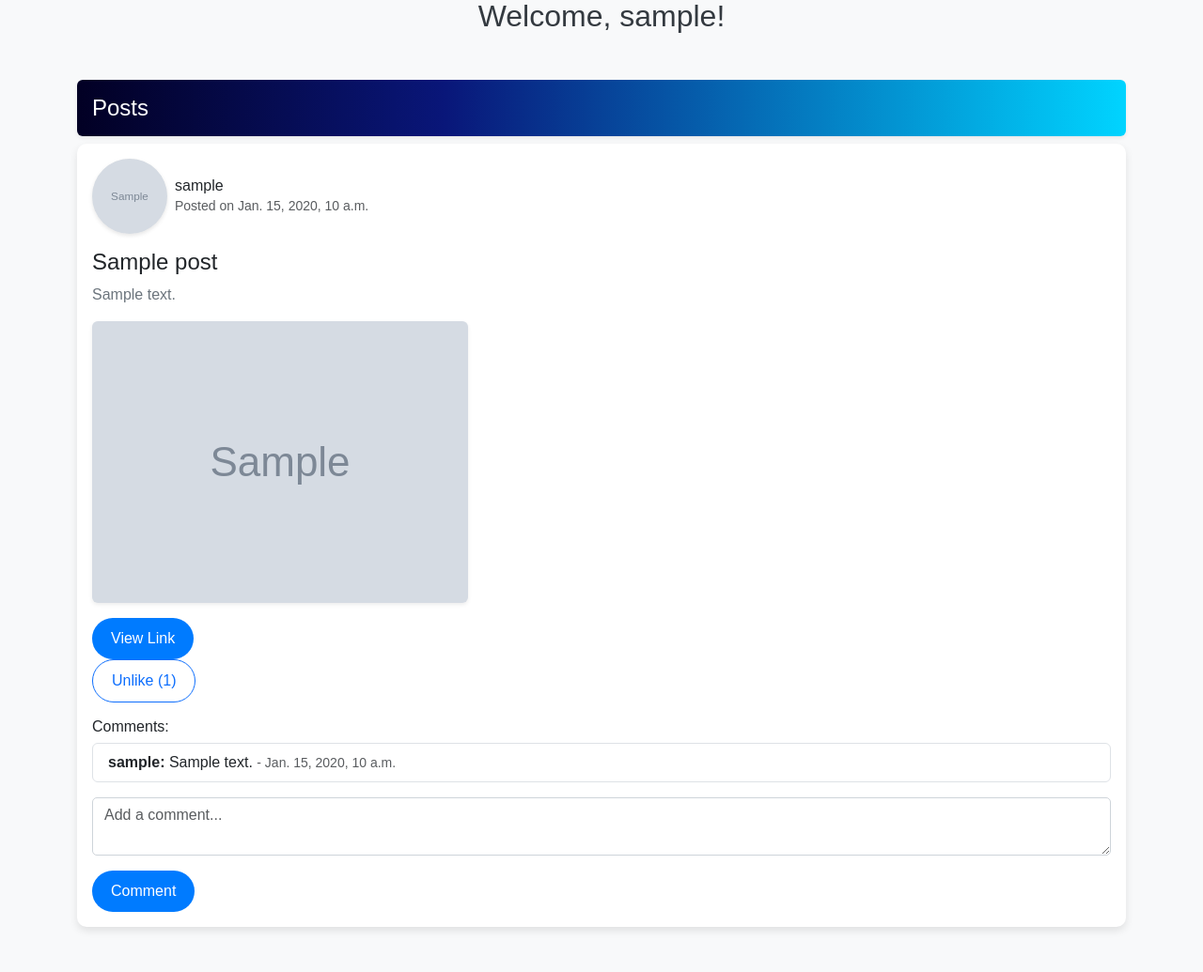
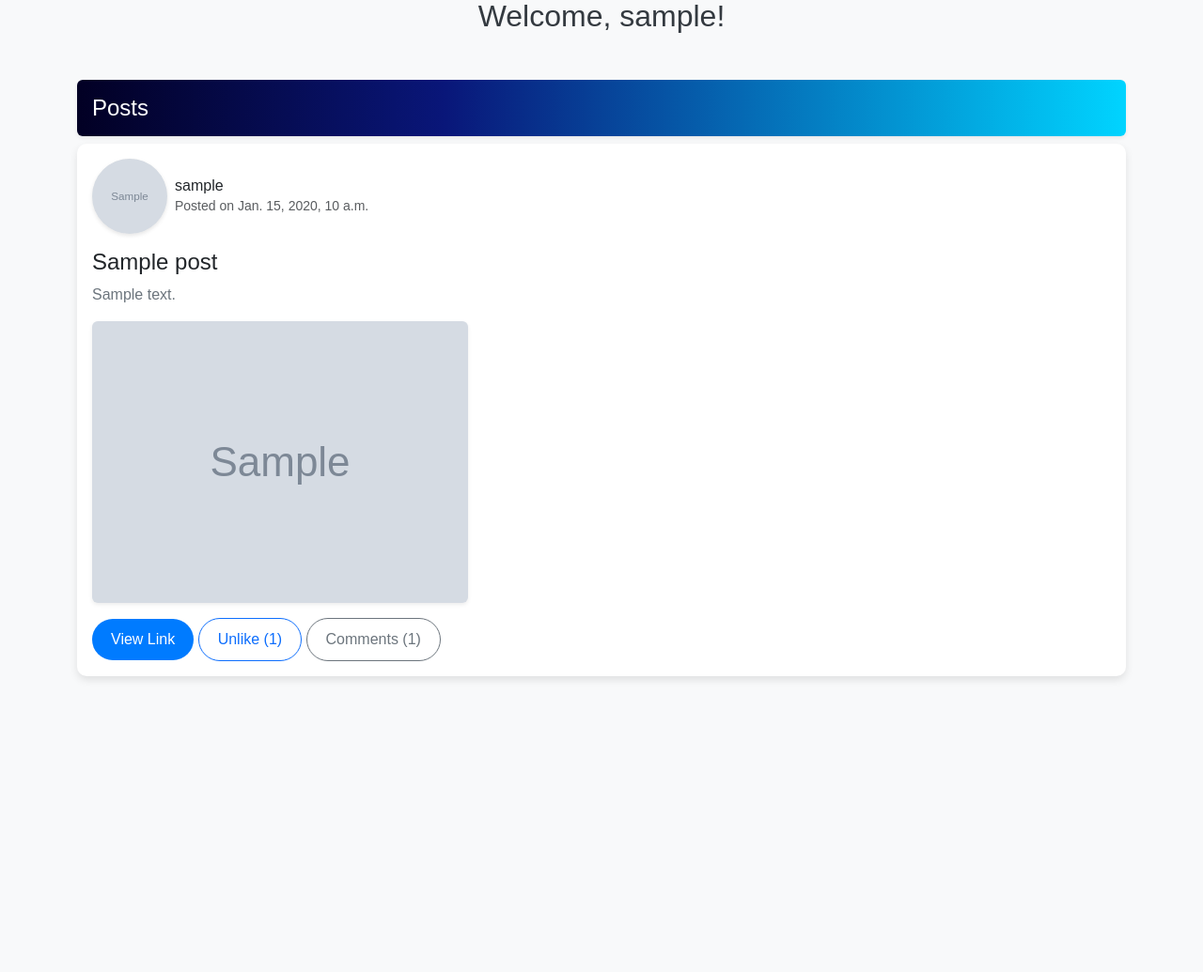
Before and after one commit to AmeriK88/Red-social-Django-XLang, a Django app: page / in a window 1280 px wide. Shown: the part 186-1221 px from the top of the page at 94% size. After the commit the page ends 910 px from the top, so only its background shows below. Run offline with Django 5.2, Linux system fonts and the light colour scheme; a user stored in the database is signed in; tables that the repository leaves empty hold one stand-in row (values such as "Sample post"); grey boxes marked "Sample" are stand-in pictures; some libraries are stand-ins or nearby versions.

Commit message:
Comentarios y likes implementado

```diff
--- a/posts/models.py
+++ b/posts/models.py
@@ -25,3 +25,12 @@ class Comment(models.Model):
 
     def __str__(self):
         return f'Comment by {self.user.username} on {self.post.title}'
+
+class FriendshipRequest(models.Model):
+    from_user = models.ForeignKey(settings.AUTH_USER_MODEL, related_name='friendship_requests_sent', on_delete=models.CASCADE)
+    to_user = models.ForeignKey(settings.AUTH_USER_MODEL, related_name='friendship_requests_received', on_delete=models.CASCADE)
+    created_at = models.DateTimeField(auto_now_add=True)
+    accepted = models.BooleanField(default=False)
+
+    def __str__(self):
+        return f"{self.from_user} to {self.to_user}"
--- a/static/css/styles.css
+++ b/static/css/styles.css
@@ -128,12 +128,20 @@ body {
     width: 80px;
     height: 80px;
     border-radius: 50%;
-    object-fit:inherit;
+    object-fit:cover;
     background-color: #f0f0f0; /* color de fondo para mejorar la estética */
     background-size: cover;
     background-position: center;
     box-shadow: 0 2px 4px rgba(0, 0, 0, 0.1);
 }
+
+.miniature-comment-picture {
+    width: 40px;
+    height: 40px;
+    border-radius: 50%;
+    object-fit: cover;
+}
+
 
 /* Extra style responsive */
 @media (max-width: 992px) {
--- a/users/templates/users/home.html
+++ b/users/templates/users/home.html
@@ -7,6 +7,7 @@
     <h1 class="display-4">Welcome to XLang!</h1>
     <h2 class="mt-4">Welcome, {{ user.username }}!</h2>
 </div>
+
 <!-- Posts del perfil y de los contactos -->
 <h3 class="card-title mt-5 p-3 bg-custom text-white rounded shadow-sm">Posts</h3>
 
@@ -35,7 +36,7 @@
                 {% endif %}
 
                 <!-- Like/Unlike Button -->
-                <form action="{% url 'like_post' post.pk %}" method="POST">
+                <form action="{% url 'like_post' post.pk %}" method="POST" class="d-inline">
                     {% csrf_token %}
                     <button type="submit" class="btn btn-outline-primary">
                         {% if user in post.likes.all %}
@@ -48,12 +49,21 @@
                 </form>
 
                 <!-- Comment Section -->
-                <h6 class="mt-3">Comments:</h6>
+                <a class="btn btn-outline-secondary" data-bs-toggle="collapse" href="#comments-{{ post.pk }}" role="button" aria-expanded="false" aria-controls="comments-{{ post.pk }}">
+                    Comments ({{ post.comments.count }})
+                </a>
+
+                <div class="collapse mt-3" id="comments-{{ post.pk }}">
                     <ul class="list-group mb-3">
                         {% for comment in post.comments.all %}
-                        <li class="list-group-item">
-                            <strong>{{ comment.user.username }}:</strong> {{ comment.content }}
-                            <small class="text-muted"> - {{ comment.created_at }}</small>
+                            <li class="list-group-item d-flex align-items-start">
+                                <!-- Imagen de perfil del usuario que hizo el comentario -->
+                                <img src="{{ comment.user.profile_picture.url }}" alt="{{ comment.user.username }}" class="miniature-comment-picture me-2">
+                                <div>
+                                    <strong>{{ comment.user.username }}:</strong>
+                                    <p class="mb-1">{{ comment.content }}</p>
+                                    <small class="text-muted">{{ comment.created_at }}</small>
+                                </div>
                             </li>
                         {% endfor %}
                     </ul>
@@ -61,11 +71,12 @@
                     <!-- Add Comment Form -->
                     <form action="{% url 'add_comment' post.pk %}" method="POST">
                         {% csrf_token %}
-                    <div class="mb-3">
+                        <div class="input-group mb-3">
                             <textarea class="form-control" name="content" rows="2" placeholder="Add a comment..."></textarea>
+                            <button type="submit" class="btn btn-primary">Comment</button>
                         </div>
-                    <button type="submit" class="btn btn-primary">Comment</button>
                     </form>
+                </div>
             </div>
         </div>
     {% endif %}
```
Also changed, not shown: users/templates/users/profile.html (+9 -4 lines). Lines whose indentation alone changed are shown as unchanged.
